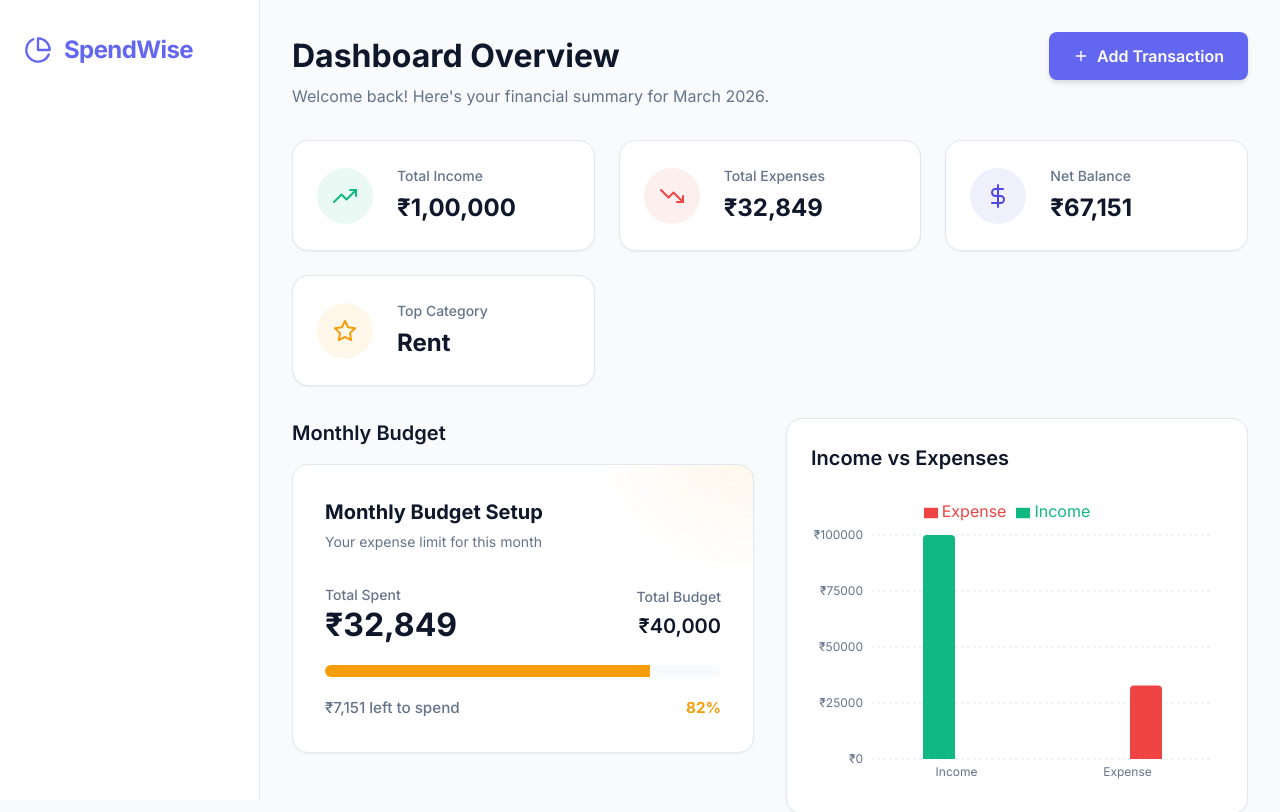
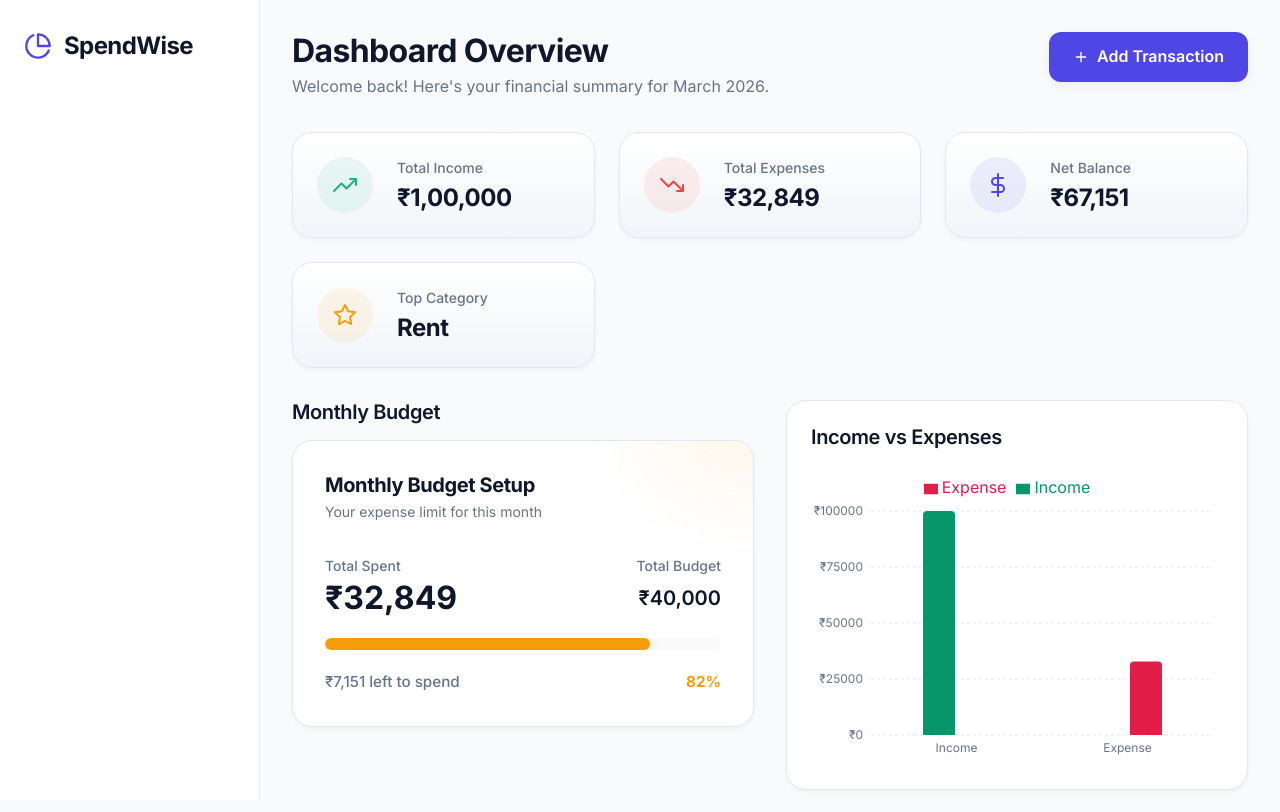
Before and after one commit to Atharva2710/spendwise-finance-dashboard, a React (Vite) app: page /dashboard in a window 1280 px wide. Shown: the top 812 px of the page. Built offline with nearby package versions, Linux system fonts and the light colour scheme.

Commit message:
style: overhaul application to premium fintech aesthetic

```diff
--- a/src/components/BudgetCard/BudgetCard.jsx
+++ b/src/components/BudgetCard/BudgetCard.jsx
@@ -49,7 +49,7 @@ const BudgetCard = ({ totalSpent = 0, monthlyBudget = 0, percentageUsed = 0, isO
           initial={{ width: 0 }}
           animate={{ width: `${Math.min(percentageUsed, 100)}%` }}
           transition={{ duration: 1, ease: "easeOut" }}
-          style={{ height: '100%', background: progressColor }}
+          style={{ height: '100%', background: progressColor, borderRadius: '6px', boxShadow: `0 0 10px ${progressColor}60` }}
         />
       </div>
 
--- a/src/components/DashboardCards/DashboardCards.jsx
+++ b/src/components/DashboardCards/DashboardCards.jsx
@@ -13,7 +13,8 @@ const Card = ({ title, amount, icon, color, delay }) => (
       padding: '1.5rem',
       display: 'flex',
       alignItems: 'center',
-      gap: '1.5rem'
+      gap: '1.5rem',
+      background: 'linear-gradient(180deg, var(--surface-color) 0%, var(--surface-hover) 100%)'
     }}
   >
     <div style={{
--- a/src/components/Navbar/Navbar.jsx
+++ b/src/components/Navbar/Navbar.jsx
@@ -15,8 +15,7 @@ const Navbar = () => {
   ];
 
   return (
-    <nav style={{
-      background: 'var(--surface-color)',
+    <nav className="glass" style={{
       padding: '1rem 1.5rem',
       display: 'flex',
       alignItems: 'center',
@@ -73,9 +72,9 @@ const Navbar = () => {
                   onClick={() => setIsOpen(false)}
                   style={{
                     padding: '0.75rem 1rem',
-                    borderRadius: 'var(--radius-md)',
-                    color: isActive ? 'var(--primary-color)' : 'var(--text-main)',
-                    background: isActive ? 'var(--bg-color)' : 'transparent',
+                    borderRadius: 'var(--radius-lg)',
+                    color: isActive ? 'var(--primary-dark)' : 'var(--text-main)',
+                    background: isActive ? 'var(--primary-light)' : 'transparent',
                     fontWeight: isActive ? 600 : 500,
                   }}
                 >
--- a/src/components/Sidebar/Sidebar.jsx
+++ b/src/components/Sidebar/Sidebar.jsx
@@ -40,9 +40,9 @@ const Sidebar = () => {
               alignItems: 'center',
               gap: '1rem',
               padding: '0.875rem 1rem',
-              borderRadius: 'var(--radius-md)',
+              borderRadius: 'var(--radius-lg)',
               color: isActive ? 'var(--primary-dark)' : 'var(--text-muted)',
-              background: isActive ? 'var(--bg-color)' : 'transparent',
+              background: isActive ? 'var(--primary-light)' : 'transparent',
               fontWeight: isActive ? 600 : 500,
               transition: 'all 0.2s ease',
             })}
--- a/src/index.css
+++ b/src/index.css
@@ -1,23 +1,41 @@
 @import url('https://fonts.googleapis.com/css2?family=Inter:wght@300;400;500;600;700&display=swap');
 
 :root {
-  --primary-color: #6366f1;
-  --primary-dark: #4f46e5;
-  --bg-color: #f8fafc;
+  /* Premium Fintech Color System */
+  --primary-color: #4f46e5;      /* Indigo 600 */
+  --primary-dark: #4338ca;       /* Indigo 700 */
+  --primary-light: #e0e7ff;      /* Indigo 100 */
+
+  --bg-color: #f8fafc;           /* Slate 50 */
   --surface-color: #ffffff;
-  --text-main: #0f172a;
-  --text-muted: #64748b;
-  --success-color: #10b981;
-  --danger-color: #ef4444;
-  --border-color: #e2e8f0;
+  --surface-hover: #f1f5f9;      /* Slate 100 */
 
-  --shadow-sm: 0 1px 2px 0 rgb(0 0 0 / 0.05);
-  --shadow-md: 0 4px 6px -1px rgb(0 0 0 / 0.1), 0 2px 4px -2px rgb(0 0 0 / 0.1);
-  --shadow-lg: 0 10px 15px -3px rgb(0 0 0 / 0.1), 0 4px 6px -4px rgb(0 0 0 / 0.1);
+  --text-main: #0f172a;          /* Slate 900 */
+  --text-muted: #64748b;         /* Slate 500 */
+  --text-tertiary: #94a3b8;      /* Slate 400 */
 
-  --radius-md: 0.5rem;
-  --radius-lg: 0.75rem;
-  --radius-xl: 1rem;
+  --success-color: #059669;      /* Emerald 600 */
+  --success-light: #d1fae5;      /* Emerald 100 */
+  --danger-color: #e11d48;       /* Rose 600 */
+  --danger-light: #ffe4e6;       /* Rose 100 */
+  --warning-color: #d97706;      /* Amber 600 */
+  --warning-light: #fef3c7;      /* Amber 100 */
+
+  --border-color: #e2e8f0;       /* Slate 200 */
+  --border-light: #f1f5f9;       /* Slate 100 */
+
+  /* Modern Soft Shadows */
+  --shadow-sm: 0 2px 4px rgba(15, 23, 42, 0.04);
+  --shadow-md: 0 4px 12px rgba(15, 23, 42, 0.06);
+  --shadow-lg: 0 12px 24px -4px rgba(15, 23, 42, 0.08);
+  --shadow-float: 0 20px 30px -5px rgba(15, 23, 42, 0.1);
+  --shadow-inner: inset 0 2px 4px 0 rgba(0, 0, 0, 0.02);
+
+  /* Luxurious Rounded Corners */
+  --radius-sm: 0.5rem;
+  --radius-md: 0.75rem;
+  --radius-lg: 1rem;
+  --radius-xl: 1.25rem;
 }
 
 * {
@@ -27,16 +45,18 @@
 }
 
 body {
-  font-family: 'Inter', sans-serif;
+  font-family: 'Inter', -apple-system, BlinkMacSystemFont, sans-serif;
   background-color: var(--bg-color);
   color: var(--text-main);
-  line-height: 1.5;
+  line-height: 1.6;
   -webkit-font-smoothing: antialiased;
+  -moz-osx-font-smoothing: grayscale;
 }
 
 a {
   text-decoration: none;
   color: inherit;
+  transition: color 0.2s ease;
 }
 
 button {
@@ -46,43 +66,58 @@ button {
   font-family: inherit;
 }
 
+/* Layout */
 .app-container {
   display: flex;
   min-height: 100vh;
+  background-color: var(--bg-color);
 }
 
 .main-content {
   flex: 1;
-  padding: 1rem;
+  padding: 1.5rem;
   width: 100%;
+  max-width: 1440px;
+  margin: 0 auto;
 }
 
 @media (min-width: 768px) {
   .main-content {
-    padding: 2rem;
+    padding: 2.5rem 3rem;
   }
 }
 
-/* Glassmorphism utility */
+/* Utilities */
 .glass {
-  background: rgba(255, 255, 255, 0.7);
-  backdrop-filter: blur(10px);
-  -webkit-backdrop-filter: blur(10px);
-  border: 1px solid rgba(255, 255, 255, 0.18);
+  background: rgba(255, 255, 255, 0.85);
+  backdrop-filter: blur(12px);
+  -webkit-backdrop-filter: blur(12px);
+  border: 1px solid rgba(255, 255, 255, 0.3);
 }
 
+/* Base Card */
 .card {
   background: var(--surface-color);
   border-radius: var(--radius-xl);
   border: 1px solid var(--border-color);
   box-shadow: var(--shadow-sm);
-  transition: box-shadow 0.2s, transform 0.2s;
+  transition: all 0.3s cubic-bezier(0.4, 0, 0.2, 1);
+  overflow: hidden;
 }
 
 .card:hover {
   box-shadow: var(--shadow-md);
+  border-color: #cbd5e1;
 }
 
+/* Typography refinements */
+h1, h2, h3, h4, h5, h6 {
+  letter-spacing: -0.02em;
+  color: var(--text-main);
+  line-height: 1.2;
+}
+
+/* Premium Buttons */
 .btn {
   display: inline-flex;
   align-items: center;
@@ -91,36 +126,133 @@ button {
   padding: 0.75rem 1.5rem;
   border-radius: var(--radius-md);
   font-weight: 600;
+  font-size: 0.95rem;
   cursor: pointer;
-  transition: transform 0.2s ease, box-shadow 0.2s ease, background 0.2s ease;
-  border: none;
+  transition: all 0.2s cubic-bezier(0.4, 0, 0.2, 1);
+  border: 1px solid transparent;
 }
 
 .btn-primary {
-  background: var(--primary-color);
+  background: linear-gradient(135deg, var(--primary-color) 0%, var(--primary-dark) 100%);
   color: white;
+  box-shadow: 0 4px 6px -1px rgba(79, 70, 229, 0.2);
+}
+
+.btn-primary:hover {
+  transform: translateY(-2px);
+  box-shadow: 0 8px 15px -3px rgba(79, 70, 229, 0.3);
+}
+
+.btn-primary:active {
+  transform: translateY(0);
+}
+
+.btn-secondary {
+  background: var(--surface-color);
+  color: var(--text-main);
+  border: 1px solid var(--border-color);
   box-shadow: var(--shadow-sm);
 }
 
-.btn-primary:hover {
-  background: var(--primary-dark);
+.btn-secondary:hover {
+  background: var(--surface-hover);
+  border-color: #cbd5e1;
   transform: translateY(-1px);
-  box-shadow: var(--shadow-md);
 }
 
+.btn-danger {
+  background: var(--surface-color);
+  color: var(--danger-color);
+  border: 1px solid var(--danger-light);
+}
+
+.btn-danger:hover {
+  background: var(--danger-light);
+  transform: translateY(-1px);
+}
+
+.btn-icon-only {
+  padding: 0.5rem;
+  border-radius: var(--radius-sm);
+  display: inline-flex;
+  align-items: center;
+  justify-content: center;
+  color: var(--text-muted);
+  transition: all 0.2s;
+}
+
+.btn-icon-only:hover {
+  background: var(--surface-hover);
+  color: var(--text-main);
+}
+
+/* Premium Inputs */
 .input-field {
   width: 100%;
-  padding: 0.75rem 1rem;
+  padding: 0.875rem 1.25rem;
   border-radius: var(--radius-md);
   border: 1px solid var(--border-color);
-  background: var(--surface-color);
+  background: #f8fafc;
   color: var(--text-main);
-  font-size: 1rem;
+  font-size: 0.95rem;
+  font-weight: 500;
   outline: none;
   transition: all 0.2s ease;
+  box-shadow: var(--shadow-inner);
+}
+
+.input-field::placeholder {
+  color: #94a3b8;
+  font-weight: 400;
 }
 
 .input-field:focus {
+  background: var(--surface-color);
   border-color: var(--primary-color);
-  box-shadow: 0 0 0 3px rgba(99, 102, 241, 0.1);
+  box-shadow: 0 0 0 4px var(--primary-light);
 }
+
+.input-field:hover:not(:focus) {
+  border-color: #cbd5e1;
+}
+
+/* Badges */
+.badge {
+  display: inline-flex;
+  align-items: center;
+  padding: 0.25rem 0.75rem;
+  border-radius: 999px;
+  font-size: 0.75rem;
+  font-weight: 600;
+  letter-spacing: 0.025em;
+  text-transform: uppercase;
+}
+
+.badge-income {
+  background: var(--success-light);
+  color: var(--success-color);
+}
+
+.badge-expense {
+  background: var(--danger-light);
+  color: var(--danger-color);
+}
+
+/* Custom Scrollbar for a premium feel */
+::-webkit-scrollbar {
+  width: 8px;
+  height: 8px;
+}
+
+::-webkit-scrollbar-track {
+  background: transparent;
+}
+
+::-webkit-scrollbar-thumb {
+  background: #cbd5e1;
+  border-radius: 4px;
+}
+
+::-webkit-scrollbar-thumb:hover {
+  background: #94a3b8;
+}
--- a/src/pages/Transactions/Transactions.jsx
+++ b/src/pages/Transactions/Transactions.jsx
@@ -43,7 +43,7 @@ const Transactions = () => {
         title="Transactions"
         subtitle="Manage and track all your income and expenses securely."
         action={
-          <button onClick={() => navigate('/transactions/new')} style={{ display: 'flex', alignItems: 'center', gap: '0.5rem', background: 'var(--primary-color)', color: 'white', padding: '0.75rem 1.5rem', borderRadius: 'var(--radius-md)', fontWeight: 600, boxShadow: 'var(--shadow-sm)', cursor: 'pointer' }}>
+          <button onClick={() => navigate('/transactions/new')} className="btn btn-primary">
             <FiPlus size={18} /> Add New
           </button>
         }
```
Also changed, not shown: src/pages/AddTransaction/AddTransaction.jsx (+7 -9 lines), src/pages/Analytics/Analytics.jsx (+5 -5 lines), src/pages/EditTransaction/EditTransaction.jsx (+7 -9 lines).
